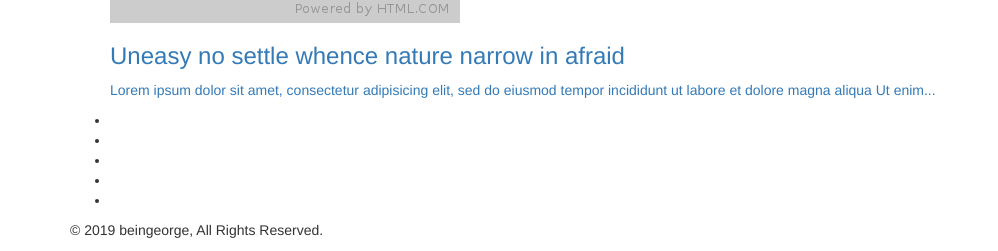
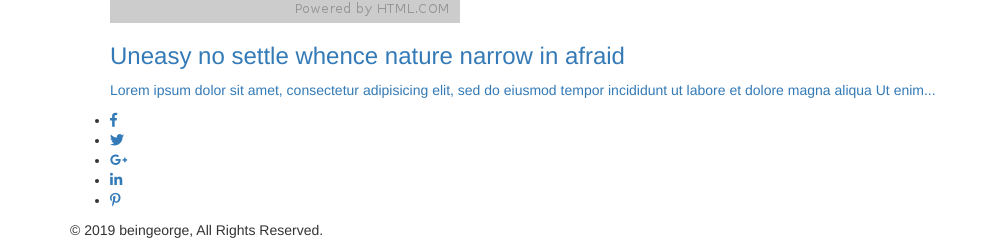
Before and after one commit to RahKapoor/Portfolio, a Jekyll site: the page built from blog.html, in a window 1280 px wide. Shown: the part 3218-3469 px from the top of the page, without its empty margins (0-998 px from the left). Built offline with Jekyll 4.4.1, drawn with Linux system fonts in a browser that asks for light colours; nearby versions of some CDN libraries; library files that are not in the unit come from our copies; a script that is not in the unit is left out; comment, search, counter and statistics services are not loaded.

Commit message:
Update default.html

```diff
--- a/_layouts/default.html
+++ b/_layouts/default.html
@@ -11,21 +11,21 @@
 
 	<!-- CSS -->
 	<!-- Bootstrap core CSS -->
-	<link href="portfolio/assets/bootstrap/css/bootstrap.min.css" rel="stylesheet" media="screen">
+	<link href="/assets/bootstrap/css/bootstrap.min.css" rel="stylesheet" media="screen">
 
 	<!-- Font Awesome CSS -->
-	<link href="portfolio/assets/css/all.css" rel="stylesheet" media="screen">
+	<link href="/assets/css/all.css" rel="stylesheet" media="screen">
 
 	<!--[if lte IE 7]>
 		<script src="/assets/js/icons-lte-ie7.js"></script>
 	<![endif]-->
 
 	<!-- Magnific-popup lightbox -->
-	<link href="portfolio/assets/css/magnific-popup.css" rel="stylesheet">
+	<link href="/assets/css/magnific-popup.css" rel="stylesheet">
 
 	<!-- Owl Carousel -->
-	<link href="portfolio/assets/css/owl.theme.css" rel="stylesheet">
-	<link href="portfolio/assets/css/owl.carousel.css" rel="stylesheet">
+	<link href="/assets/css/owl.theme.css" rel="stylesheet">
+	<link href="/assets/css/owl.carousel.css" rel="stylesheet">
 
 	<!-- Youtube background -->
     <link rel="stylesheet" href="portfolio/assets/css/ytplayer.css">
```
